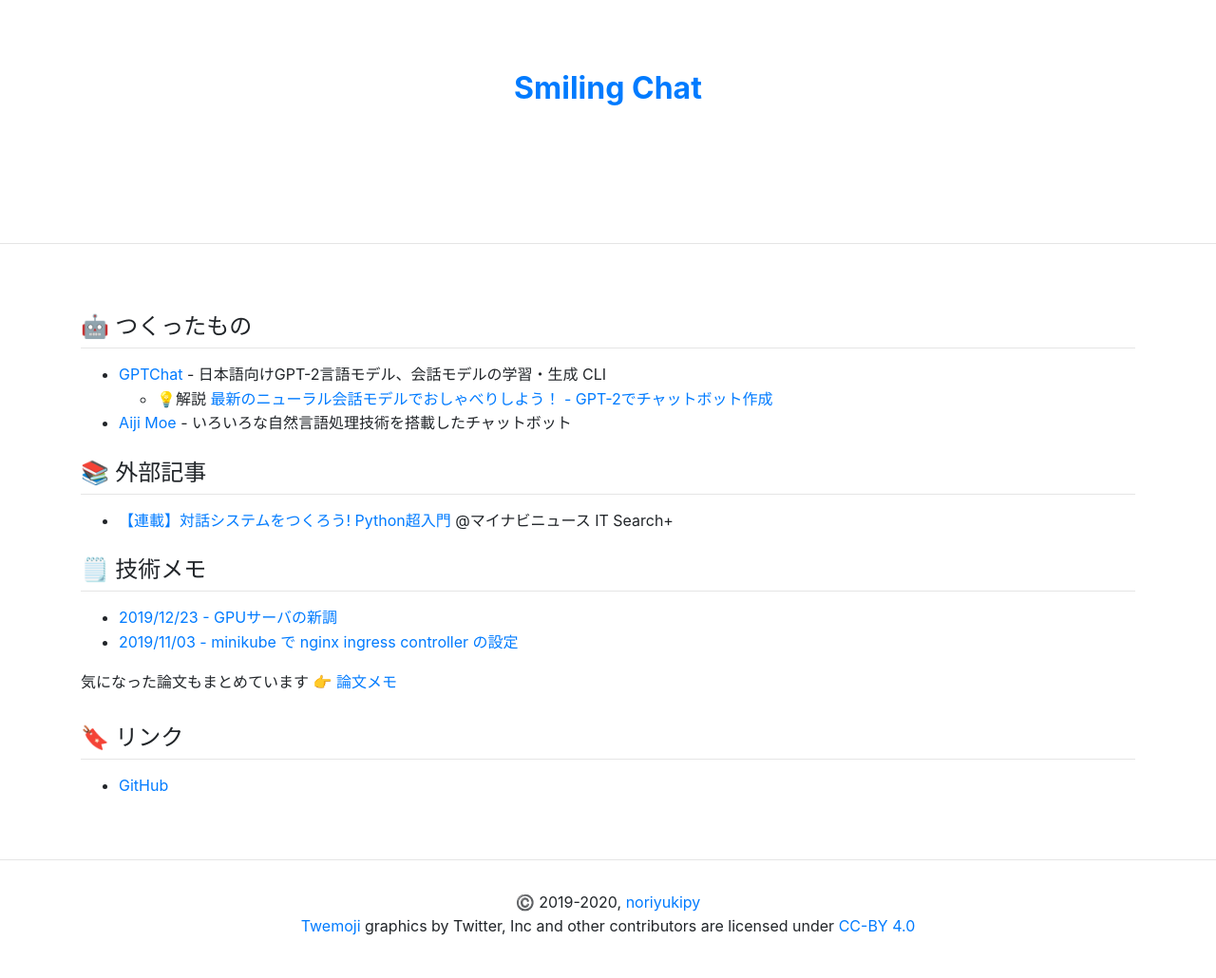
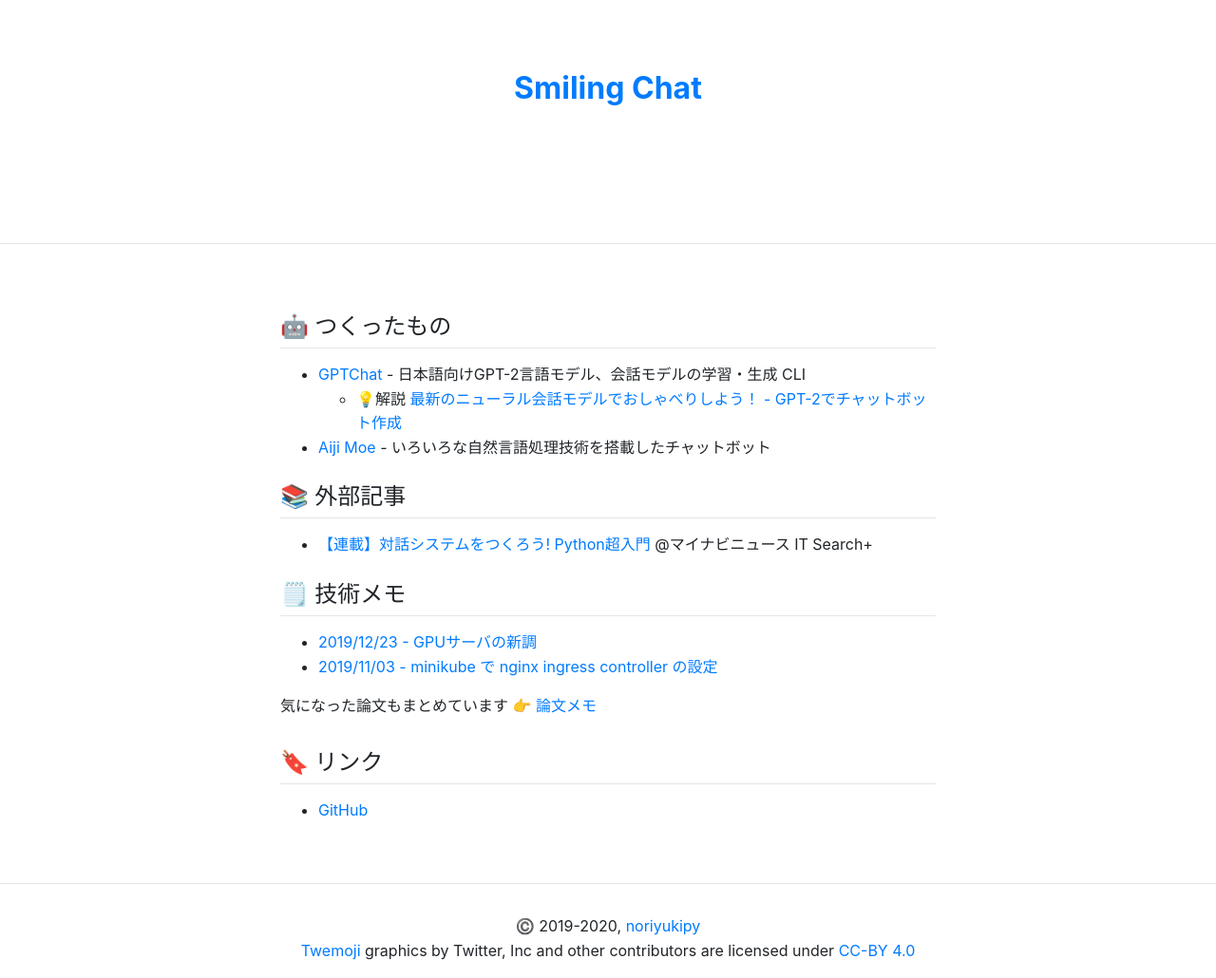
Before and after one commit to noriyukipy/blog, a Jekyll site: the page built from README.md, in a window 1280 px wide. Shown: the whole page at 95% size. Built offline with Jekyll 4.4.1, drawn with Linux system fonts in a browser that asks for light colours; our own code applies the rules of GitHub Pages for plain Markdown files; before the commit the page ends 1005 px from its top, so only the background shows below that.

Commit message:
Set max-width to 720px when display is larger than 768px

```diff
--- a/assets/css/main.css
+++ b/assets/css/main.css
@@ -4,6 +4,17 @@ body {
     */
     font-family: -apple-system, BlinkMacSystemFont, "Helvetica Neue", YuGothic, "ヒラギノ角ゴ ProN W3", Hiragino Kaku Gothic ProN, Arial, "メイリオ", Meiryo, sans-serif;
     line-height: 1.6rem;
+}
+
+@media (min-width: 992px) {
+    .container {
+      max-width: 720px;
+    }
+}
+@media (min-width: 1200px) {
+    .container {
+      max-width: 720px;
+    }
 }
 
 .container {
```
